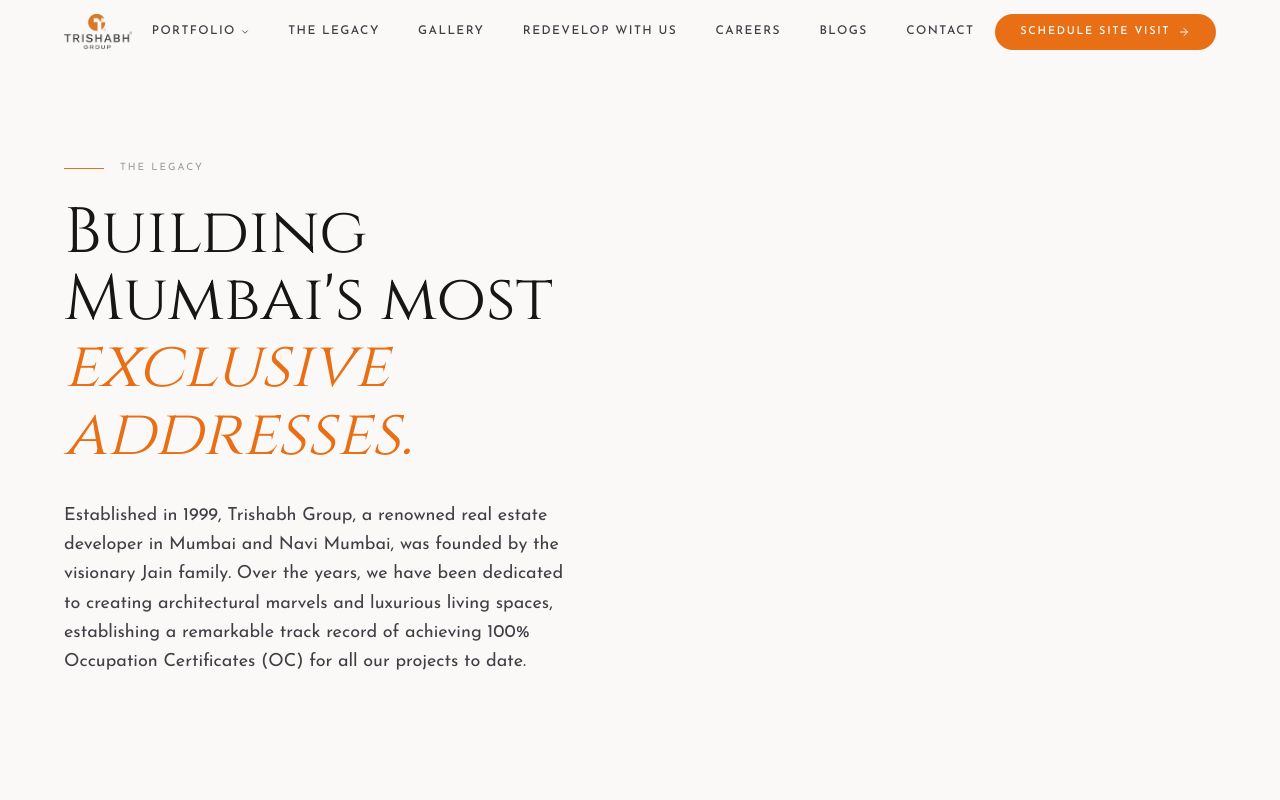
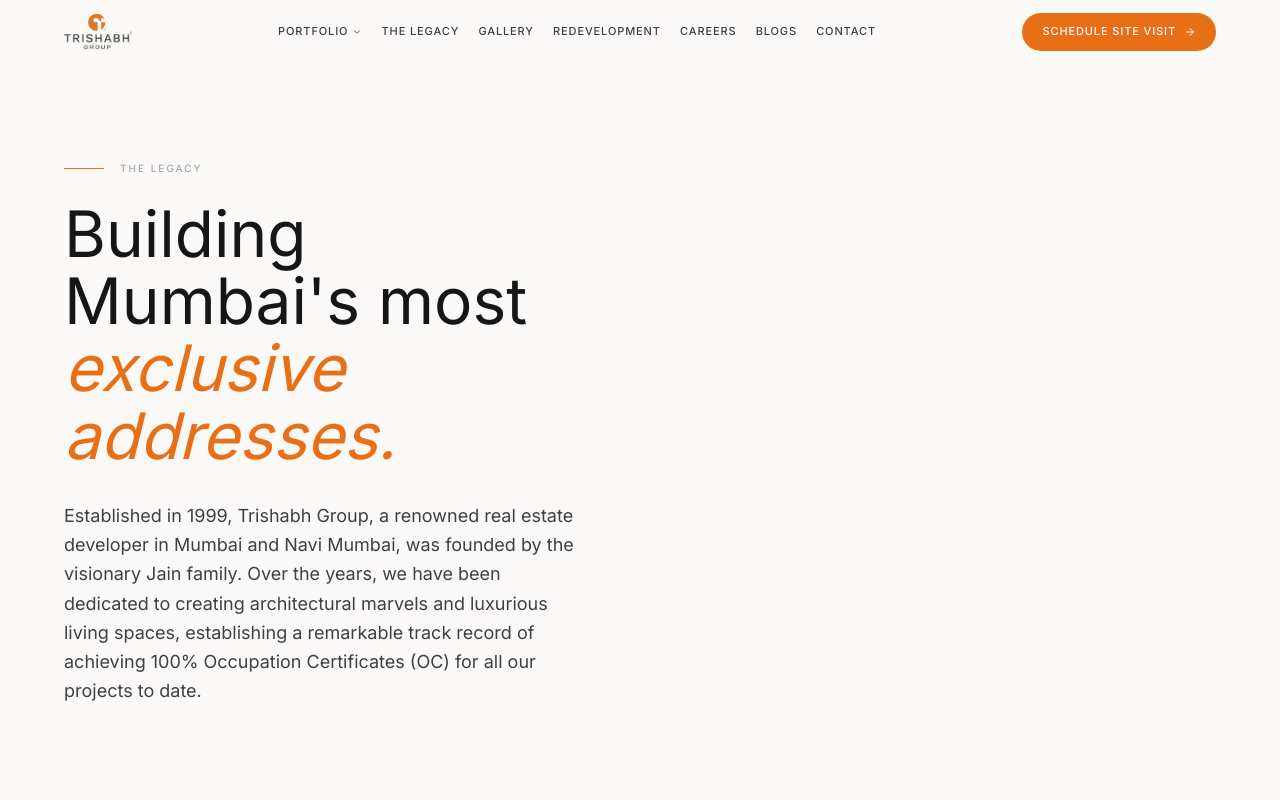
Before and after one commit to Digvijay1008/trishabh-group-website, a Next.js app: page /about in a window 1280 px wide. Shown: the top 800 px of the page. Built offline with nearby package versions, Linux system fonts and the light colour scheme.

Commit message:
fix: revert fonts to original and reduce navbar congestion

```diff
--- a/src/app/globals.css
+++ b/src/app/globals.css
@@ -15,8 +15,8 @@
     --color-border: #E7E2D9;
 
     /* Typography */
-    --font-serif: var(--font-cinzel), 'Cinzel', Georgia, serif;
-    --font-sans: var(--font-josefin), 'Josefin Sans', system-ui, sans-serif;
+    --font-serif: var(--font-cormorant), 'Cormorant Garamond', Georgia, serif;
+    --font-sans: var(--font-inter), 'Inter', system-ui, sans-serif;
 
     /* Spacing */
     --section-padding: clamp(80px, 10vw, 160px);
@@ -83,21 +83,21 @@
 
   /* Editorial text sizes */
   .text-display {
-    font-size: clamp(3rem, 10vw, 9rem);
-    line-height: 0.95;
-    letter-spacing: -0.05em;
-    font-weight: 600;
+    font-size: clamp(2.5rem, 6vw, 5.5rem);
+    line-height: 1.05;
+    letter-spacing: -0.02em;
+    font-weight: 400;
   }
   .text-headline {
-    font-size: clamp(2rem, 5vw, 5.5rem);
-    line-height: 1.0;
-    letter-spacing: -0.04em;
-    font-weight: 500;
+    font-size: clamp(1.8rem, 4vw, 3.5rem);
+    line-height: 1.1;
+    letter-spacing: -0.01em;
+    font-weight: 400;
   }
   .text-title {
-    font-size: clamp(1.5rem, 2.5vw, 2.5rem);
-    line-height: 1.15;
-    letter-spacing: -0.02em;
+    font-size: clamp(1.4rem, 2vw, 2rem);
+    line-height: 1.2;
+    letter-spacing: 0em;
     font-weight: 400;
   }
   .text-label {
--- a/src/app/layout.tsx
+++ b/src/app/layout.tsx
@@ -1,21 +1,21 @@
 import type { Metadata } from "next";
-import { Cinzel, Josefin_Sans } from "next/font/google";
+import { Cormorant_Garamond, Inter } from "next/font/google";
 import "./globals.css";
 import LenisProvider from "@/components/providers/LenisProvider";
 import Navbar from "@/components/layout/Navbar";
 import Footer from "@/components/layout/Footer";
 
-const cinzel = Cinzel({
+const cormorant = Cormorant_Garamond({
   subsets: ["latin"],
-  weight: ["400", "500", "600", "700"],
-  variable: "--font-cinzel",
+  weight: ["300", "400", "500", "600", "700"],
+  variable: "--font-cormorant",
   display: "swap",
 });
 
-const josefin = Josefin_Sans({
+const inter = Inter({
   subsets: ["latin"],
-  weight: ["300", "400", "500", "600", "700"],
-  variable: "--font-josefin",
+  weight: ["300", "400", "500", "600"],
+  variable: "--font-inter",
   display: "swap",
 });
 
@@ -37,7 +37,7 @@ export default function RootLayout({
   children: React.ReactNode;
 }) {
   return (
-    <html lang="en" className={`${cinzel.variable} ${josefin.variable}`}>
+    <html lang="en" className={`${cormorant.variable} ${inter.variable}`}>
       <body>
         <LenisProvider>
           <Navbar />
--- a/src/components/layout/Navbar.tsx
+++ b/src/components/layout/Navbar.tsx
@@ -18,7 +18,7 @@ const navItems = [
   },
   { label: "The Legacy", href: "/about" },
   { label: "Gallery", href: "/gallery" },
-  { label: "Redevelop With Us", href: "/redevelopment" },
+  { label: "Redevelopment", href: "/redevelopment" },
   { label: "Careers", href: "/careers" },
   { label: "Blogs", href: "/blogs" },
   { label: "Contact", href: "/contact" },
@@ -71,7 +71,7 @@ export default function Navbar() {
           </Link>
 
           {/* Desktop Nav */}
-          <nav className="hidden lg:flex items-center" style={{ gap: "clamp(1.5rem, 3vw, 3rem)" }}>
+          <nav className="hidden lg:flex items-center" style={{ gap: "clamp(1rem, 1.5vw, 2rem)" }}>
             {navItems.map((item) => (
               <div
                 key={item.label}
@@ -82,7 +82,7 @@ export default function Navbar() {
                 <Link
                   href={item.href}
                   className="flex items-center gap-1 transition-colors duration-200 text-[#3F3F46] hover:text-[#161616]"
-                  style={{ fontSize: "clamp(10px, 1vw, 12px)", letterSpacing: "0.12em", textTransform: "uppercase", fontWeight: 500 }}
+                  style={{ fontSize: "11px", letterSpacing: "0.08em", textTransform: "uppercase", fontWeight: 500 }}
                 >
                   {item.label}
                   {item.dropdown && (
@@ -127,11 +127,11 @@ export default function Navbar() {
               href="/contact"
               className="inline-flex items-center gap-2 bg-[#E86F16] text-white rounded-full hover:bg-[#D4610F] transition-all duration-300 hover:gap-3 group flex-shrink-0"
               style={{
-                fontSize: "clamp(9px, 0.85vw, 11px)",
-                letterSpacing: "0.16em",
+                fontSize: "11px",
+                letterSpacing: "0.08em",
                 textTransform: "uppercase",
                 fontWeight: 500,
-                padding: "clamp(9px, 1vh, 13px) clamp(16px, 2vw, 26px)",
+                padding: "10px 20px",
               }}
             >
               Schedule Site Visit
```
